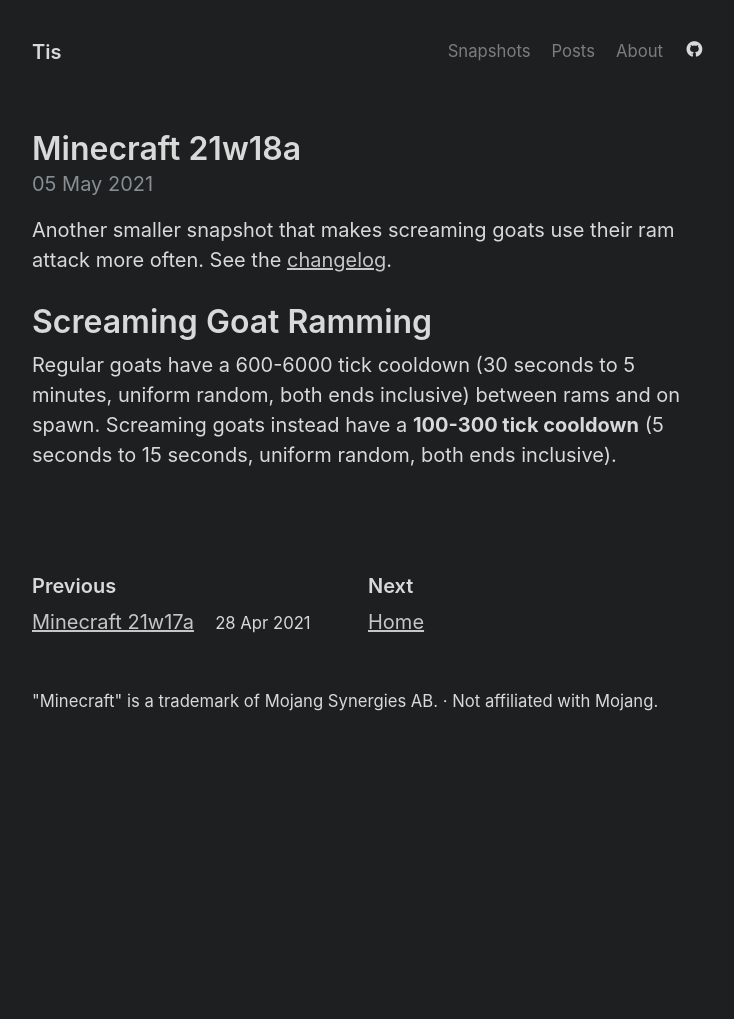
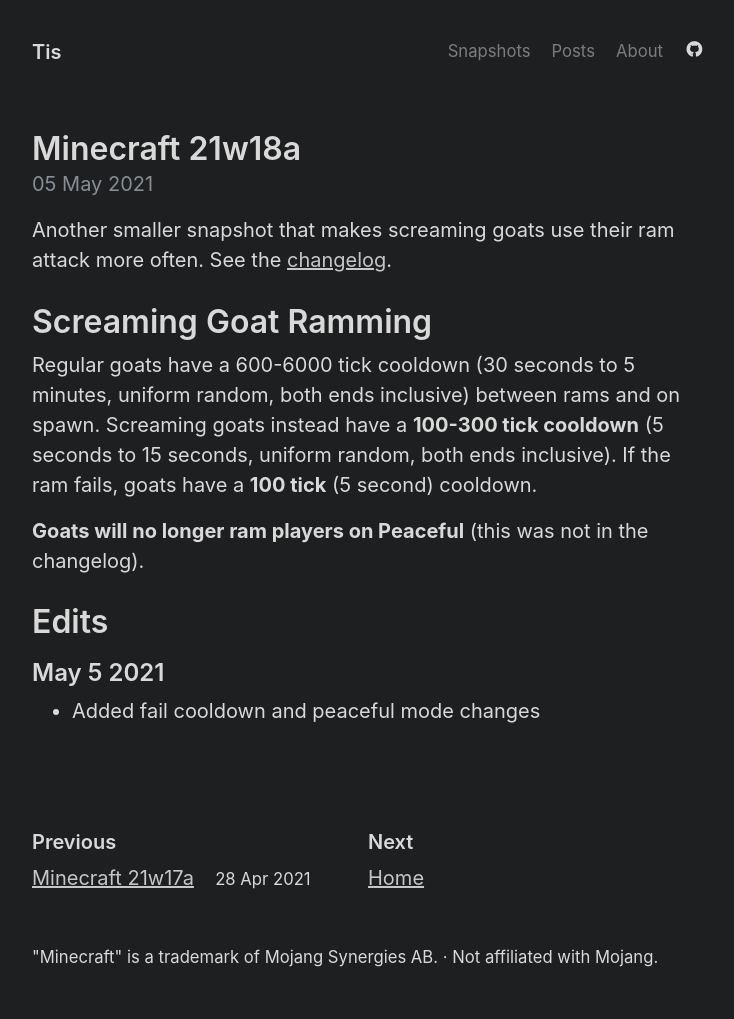
Before and after one commit to Tisawesomeness/tisawesomeness.github.io, a Jekyll site: the page built from snapshots/_posts/2021-05-05-21w18a.md, in a window 1280 px wide. Shown: the whole page, without its empty margins (272-1006 px from the left). Built offline with Jekyll 4.4.1, drawn with Linux system fonts in a browser that asks for light colours; before the commit the page ends 900 px from its top, so only the background shows below that.

Commit message:
Update with secret findings

```diff
--- a/snapshots/_posts/2021-05-05-21w18a.md
+++ b/snapshots/_posts/2021-05-05-21w18a.md
@@ -8,4 +8,12 @@
 
 # Screaming Goat Ramming
 
-Regular goats have a 600-6000 tick cooldown (30 seconds to 5 minutes, uniform random, both ends inclusive) between rams and on spawn. Screaming goats instead have a **100-300 tick cooldown** (5 seconds to 15 seconds, uniform random, both ends inclusive).
+Regular goats have a 600-6000 tick cooldown (30 seconds to 5 minutes, uniform random, both ends inclusive) between rams and on spawn. Screaming goats instead have a **100-300 tick cooldown** (5 seconds to 15 seconds, uniform random, both ends inclusive). If the ram fails, goats have a **100 tick** (5 second) cooldown.
+
+**Goats will no longer ram players on Peaceful** (this was not in the changelog).
+
+# Edits
+
+## May 5 2021
+
+- Added fail cooldown and peaceful mode changes
```
